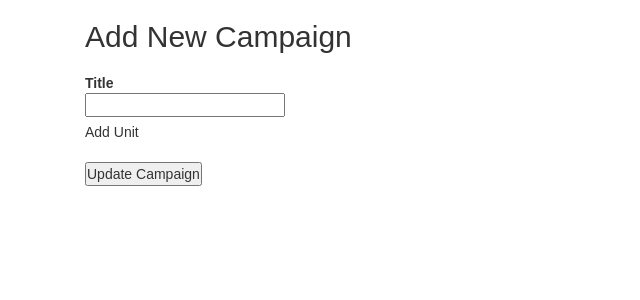
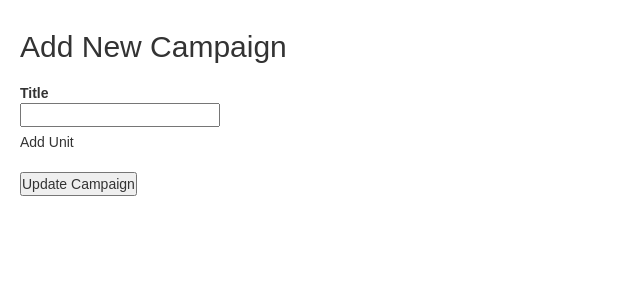
Before and after one commit to gamernetwork/ads-toolkit, a React (Create React App) app in the folder code/react_creative_preview/wireframe_1/: page / in a window 1280 px wide. Shown: the top 300 px of the page, without its empty margins (0-640 px from the left). Built offline with nearby package versions, Linux system fonts and the light colour scheme.

Commit message:
Wrapping up first wireframe attempt...

```diff
--- a/code/react_creative_preview/wireframe_1/src/App.css
+++ b/code/react_creative_preview/wireframe_1/src/App.css
@@ -1,10 +1,5 @@
-.campaign-card {
-    width: 300px;
-    height: 300px;
-    background: #333;
-    margin: 1rem;
-    color: white;
-    display: flex;
-    justify-content: center;
-    align-items: center;
+.app-wrapper {
+    max-width: 1260px;
+    margin: 0 auto;
+    padding: 1rem;
 }
--- a/code/react_creative_preview/wireframe_1/src/App.js
+++ b/code/react_creative_preview/wireframe_1/src/App.js
@@ -56,11 +56,7 @@ export default class App extends Component {
 	selectCampaign(index) {
 		this.setState({
 			selectedCampaign: this.state.campaigns[index]
-		}, function(){
-			console.log(this.state.selectedCampaign)
-			console.log(this.state.selectedCampaign.units)
 		});
-
 	}
   	render() {
 		return (
--- a/code/react_creative_preview/wireframe_1/src/components/CampaignCard.jsx
+++ b/code/react_creative_preview/wireframe_1/src/components/CampaignCard.jsx
@@ -1,7 +1,6 @@
 import React from 'react';
 
 const CampaignCard = (props) => {
-    console.log(props.select)
     this.selectCampaign = props.select.bind(this);
     return (
         <div onClick={() => this.selectCampaign(props.index)} className="campaign-card">
--- a/code/react_creative_preview/wireframe_1/src/components/CampaignCreator.jsx
+++ b/code/react_creative_preview/wireframe_1/src/components/CampaignCreator.jsx
@@ -14,12 +14,16 @@ export default class CampaignCreator extends Component {
         this.addCampaign = this.props.onAddCampaign.bind(this);
         this.createCampaignObject = this.createCampaignObject.bind(this);
         this.addUnitCreator = this.addUnitCreator.bind(this);
-        this.saveUnit = this.saveUnit.bind(this);
     }
     componentWillReceiveProps(nextProps) {
+        console.log(nextProps.items)
         this.setState({
             title: nextProps.title,
-            units: nextProps.units
+            units: nextProps.units,
+            unitCount: nextProps.unitCount,
+            items: nextProps.items
+        }, function(){
+            console.log(nextProps.items)
         })
     }
     createCampaignObject(e) {
@@ -42,19 +46,13 @@ export default class CampaignCreator extends Component {
     }
     addUnitCreator() {
         this.setState({
-            unitCount: this.state.unitCount + 1,
-            items: [...this.state.items, <UnitCreator key={this.state.unitCount} onSave={this.saveUnit}/>]
-        });
-    }
-    saveUnit(object) {
-        this.setState({
-            units: [...this.state.units, object]
+            items: [...this.state.items, <UnitCreator index={this.state.items.length} key={this.state.title}/>]
         });
     }
     render() {
         return(
-            <div className="campaign-creator container">
-                <div className="col-lg-4">
+            <div className="campaign-creator">
+                <div>
                     { (this.state.selectedCampaign === null) ? <h2>Add New Campaign</h2> : <h2>Edit Campaign</h2> }
                     <form>
                         <h2>{this.state.title}</h2>
--- a/code/react_creative_preview/wireframe_1/src/components/UnitCreator.jsx
+++ b/code/react_creative_preview/wireframe_1/src/components/UnitCreator.jsx
@@ -7,9 +7,10 @@ export default class UnitCreator extends Component {
             unitType: '300x600',
             title: '',
             link: '',
-            isSaved: false
+            isSaved: false,
+            index: this.props.index
         }
-        this.onSave = this.props.onSave.bind(this);
+        console.log(this.state.index)
     }
     handleInputChange(e) {
         e.preventDefault();
@@ -29,14 +30,13 @@ export default class UnitCreator extends Component {
         this.setState({
             isSaved: true
         })
-        this.onSave(unit);
     }
     render() {
         return(
             <li className="list-group-item">
                 <label>
                     Unit Type
-                    <select name="unitType" value={this.state.unitType} onChange={(e) => this.handleInputChange(e)}>
+                    <select name="unitType" onChange={(e) => this.handleInputChange(e)}>
                         <option value="300x600">300x600</option>
                         <option value="300x1050">300x1050</option>
                         <option value="300x250">300x250</option>
@@ -47,19 +47,13 @@ export default class UnitCreator extends Component {
                 </label>
                 <label>
                     Title
-                    <input type="text" value={this.state.title} onChange={(e) => this.handleInputChange(e)} name="title"/>
+                    <input type="text" value={this.state.value} onChange={(e) => this.handleInputChange(e)} name="title"/>
                 </label>
                 <label>
                     Link
                     <input type="text" value={this.state.link} onChange={(e) => this.handleInputChange(e)} name="link"/>
                 </label>
                 <br/>
-                {
-                    (this.state.isSaved) ?
-                        <button onClick={(e) => this.returnUnit(e)}>Update Unit</button>
-                    :
-                        <button onClick={(e) => this.returnUnit(e)}>Save Unit</button>
-                }
             </li>
         );
     }
```
